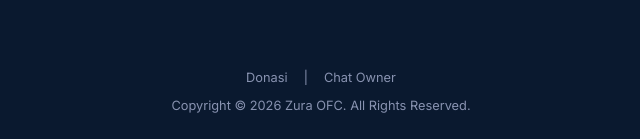
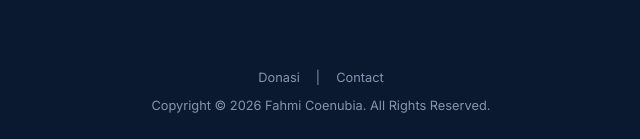
Before and after one commit to zurakun/zsz-tiktok-downloaders, a website: page views/index.html in a window 1280 px wide. Shown: the part 658-797 px from the top of the page, 319-959 px from the left. Drawn offline with Linux system fonts and the light colour scheme.

Commit message:
Update footer links and copyright informatio

```diff
--- a/views/index.html
+++ b/views/index.html
@@ -41,9 +41,9 @@
         <div class="footer-links">
             <a href="#" id="donate-link" target="_blank" rel="noopener noreferrer">Donasi</a>
             <span>|</span>
-            <a href="#" id="chat-link" target="_blank" rel="noopener noreferrer">Chat Owner</a>
+            <a href="#" id="chat-link" target="_blank" rel="noopener noreferrer">Contact</a>
         </div>
-        <p>Copyright © <span id="copyright-year"></span> Zura OFC. All Rights Reserved.</p>
+        <p>Copyright © <span id="copyright-year"></span> Fahmi Coenubia. All Rights Reserved.</p>
     </footer>
 
     <script src="/script.js"></script>
```
